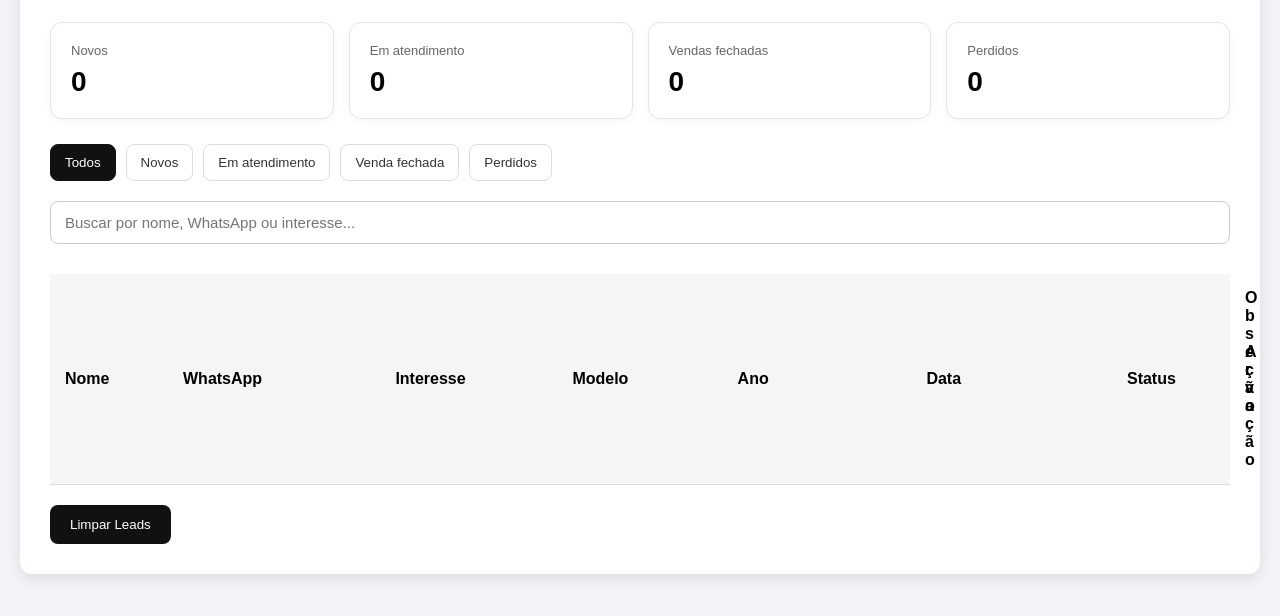
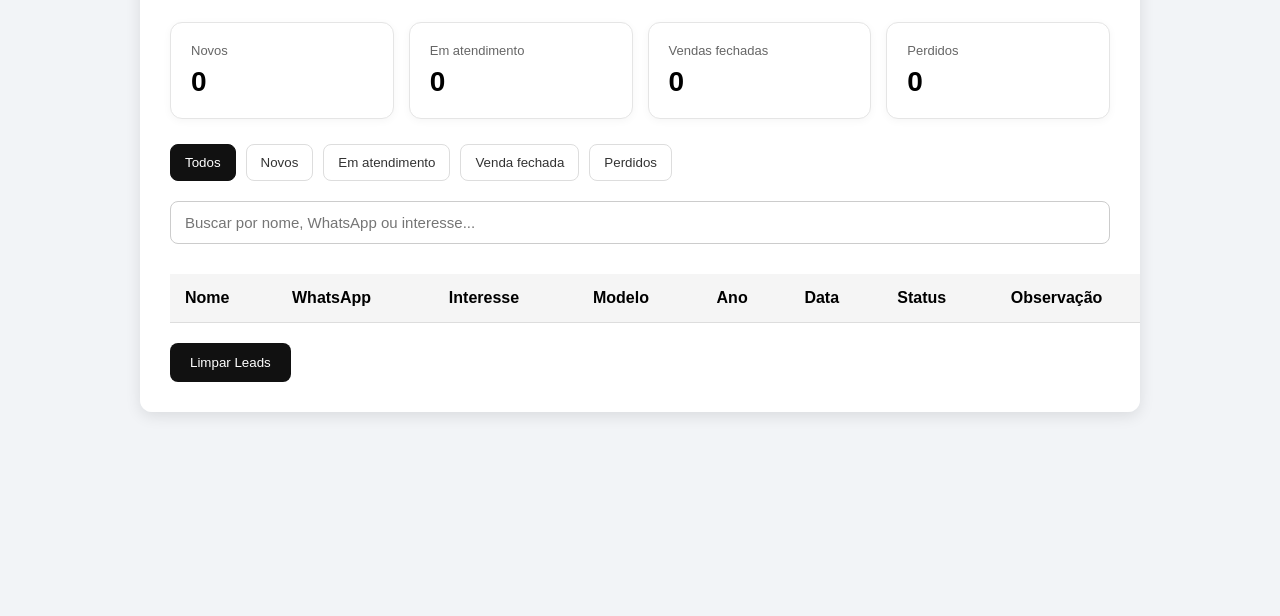
Before and after one commit to Ulattii/negocio-ia, a website: page public/leads.html in a window 1280 px wide. Shown: the part 114-730 px from the top of the page. Drawn offline with Linux system fonts and the light colour scheme; no server answers.

Commit message:
Corrige layout da tabela com novas colunas

```diff
--- a/public/leads.css
+++ b/public/leads.css
@@ -13,7 +13,7 @@ body {
 
 .painel {
     width: 100%;
-    max-width: 1400px;
+    max-width: 1000px;
 
     margin: auto;
 
@@ -196,7 +196,7 @@ button:hover {
     }
 
     .painel {
-        padding: 20px;
+        padding: 40px;
     }
 
     .topo-painel {
@@ -230,7 +230,9 @@ button:hover {
 }
 table {
     width: 100%;
-    table-layout: fixed;
+    min-width: 1100px;
+    table-layout: auto;
+    border-collapse: collapse;
 }
 
 th,
@@ -238,42 +240,6 @@ td {
     overflow-wrap: anywhere;
     word-break: break-word;
 }
-
-th:nth-child(1),
-td:nth-child(1) {
-    width: 10%;
-}
-
-th:nth-child(2),
-td:nth-child(2) {
-    width: 18%;
-}
-
-th:nth-child(3),
-td:nth-child(3) {
-    width: 15%;
-}
-
-th:nth-child(4),
-td:nth-child(4) {
-    width: 14%;
-}
-
-th:nth-child(5),
-td:nth-child(5) {
-    width: 16%;
-}
-
-th:nth-child(6),
-td:nth-child(6) {
-    width: 17%;
-}
-
-th:nth-child(7),
-td:nth-child(7) {
-    width: 10%;
-}
-
 .observacao {
     width: 100%;
     max-width: 100%;
@@ -285,6 +251,29 @@ td:nth-child(7) {
 }
 
 .whatsapp {
+    width: 100%;
     max-width: 100%;
     text-align: center;
 }
+.painel {
+    overflow-x: auto;
+}
+
+th,
+td {
+    white-space: normal;
+    word-break: normal;
+}
+
+.observacao {
+    width: 170px;
+    min-width: 170px;
+}
+
+.status {
+    min-width: 120px;
+}
+
+.whatsapp {
+    min-width: 100px;
+}
```
